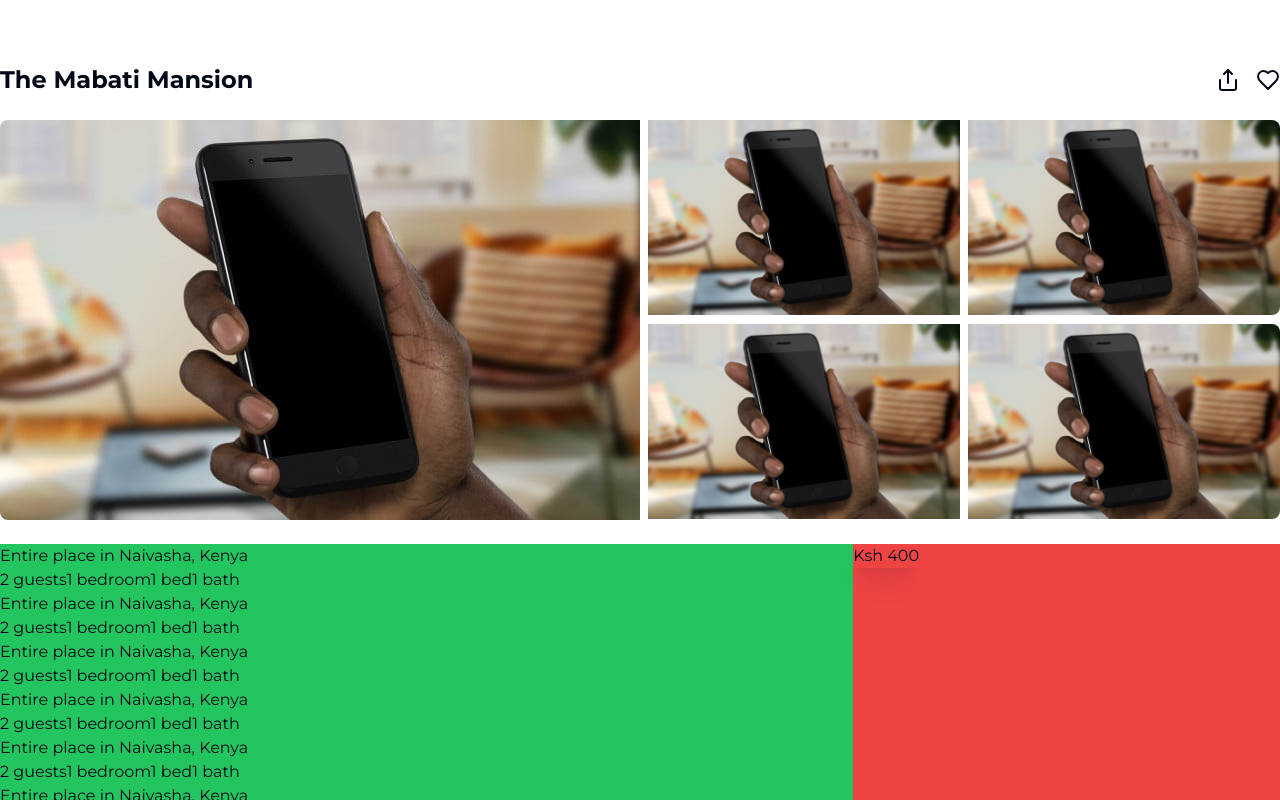
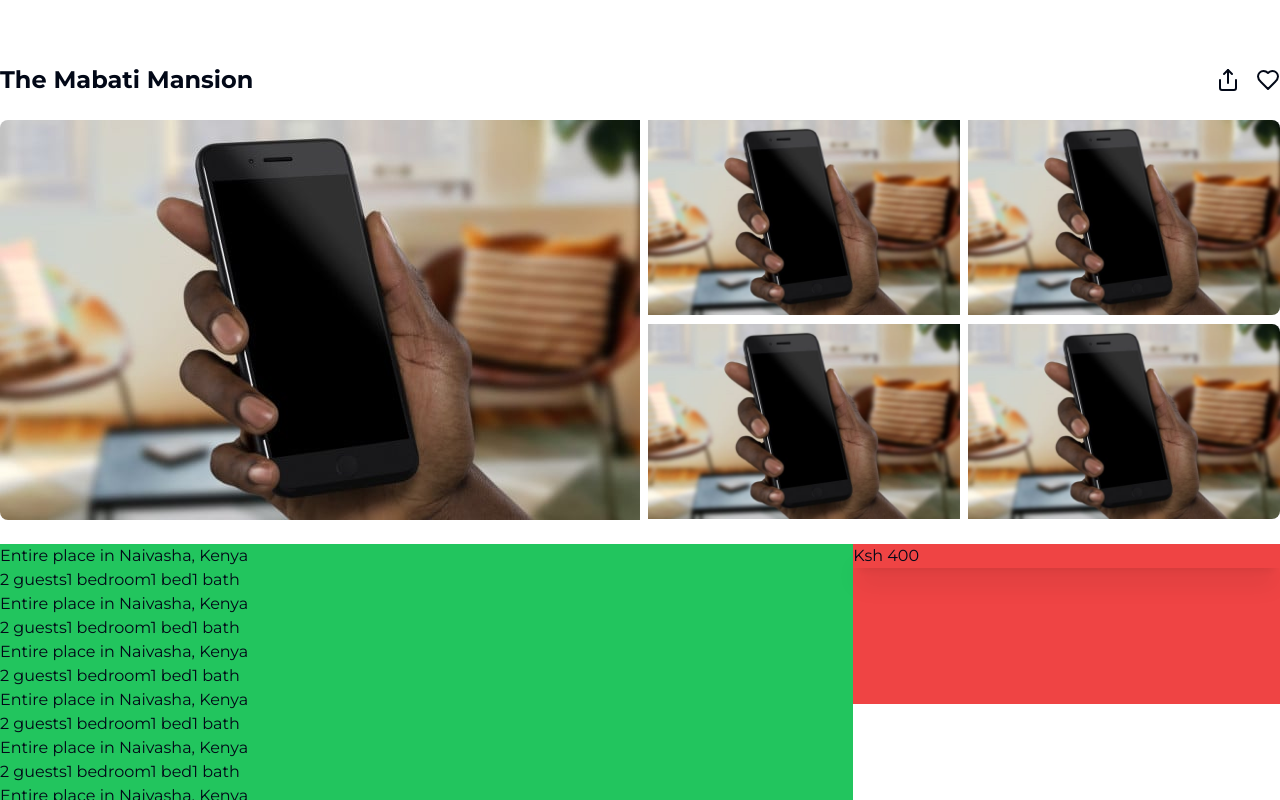
Before and after one commit to justinelut/blissify, a React (Vite) app: page /property/id in a window 1280 px wide. Shown: the top 800 px of the page. Built offline with nearby package versions, Linux system fonts and the light colour scheme.

Commit message:
added chat component

```diff
--- /dev/null
+++ b/src/chat/index.tsx
@@ -0,0 +1,6 @@
+
+export default function Chat() {
+  return (
+    <div>Chat</div>
+  )
+}
--- a/src/home/singleproperty.tsx
+++ b/src/home/singleproperty.tsx
@@ -29,7 +29,7 @@ export default function SingleProperty() {
       </div>
 
       <div className="flex">
-        <div className="flex-grow w-2/3 bg-green-500">
+        <div className="flex-grow w-2/3 bg-green-500 overflow-y-auto">
           <h3>Entire place in Naivasha, Kenya</h3>
           <h2>2 guests1 bedroom1 bed1 bath</h2>
           <h3>Entire place in Naivasha, Kenya</h3>
@@ -71,8 +71,8 @@ export default function SingleProperty() {
           <h3>Entire place in Naivasha, Kenya</h3>
           <h2>2 guests1 bedroom1 bed1 bath</h2>
         </div>
-        <div className="flex-grow w-1/3 bg-red-500 relative">
-            <div className="shadow-xl absolute top-0">
+        <div className="flex-grow w-1/3 bg-red-500 relative max-h-40">
+            <div className="shadow-xl sticky top-0">
               <h3>Ksh 400</h3>
             </div>
         </div>
```
